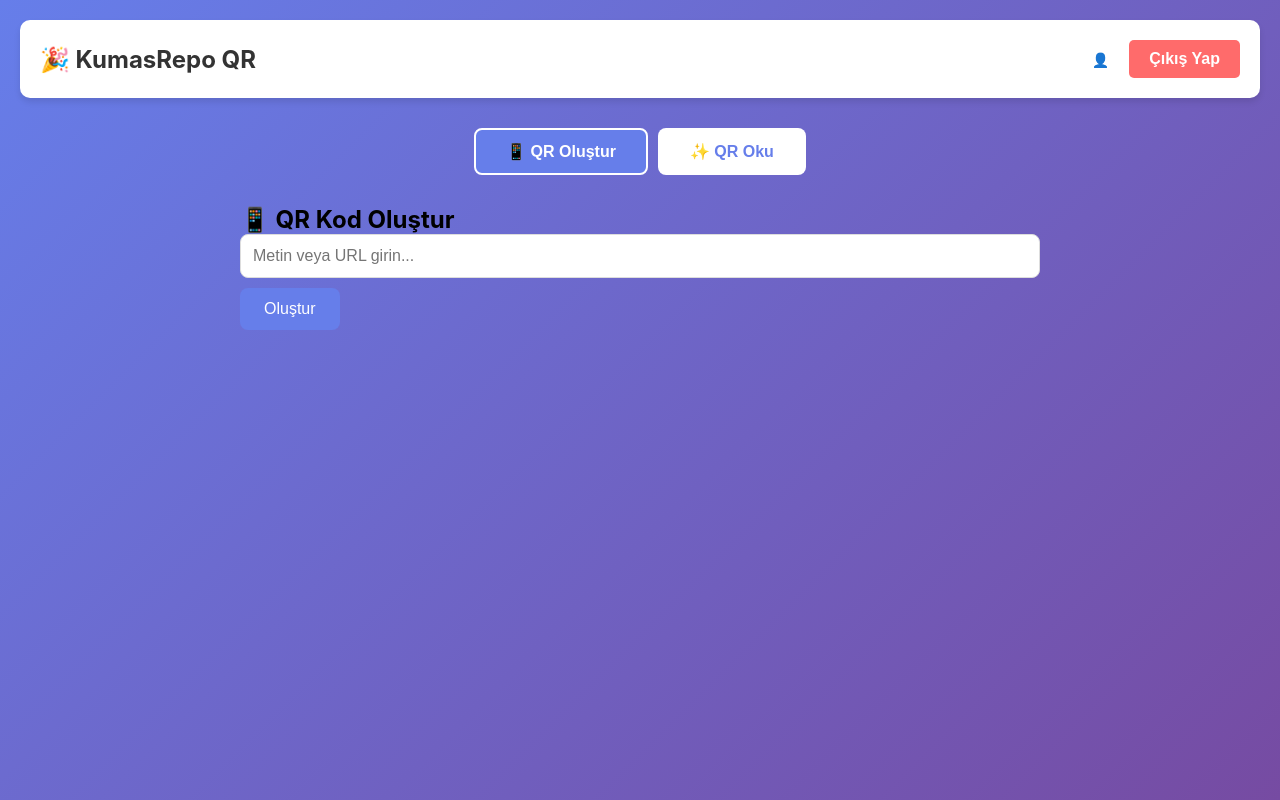
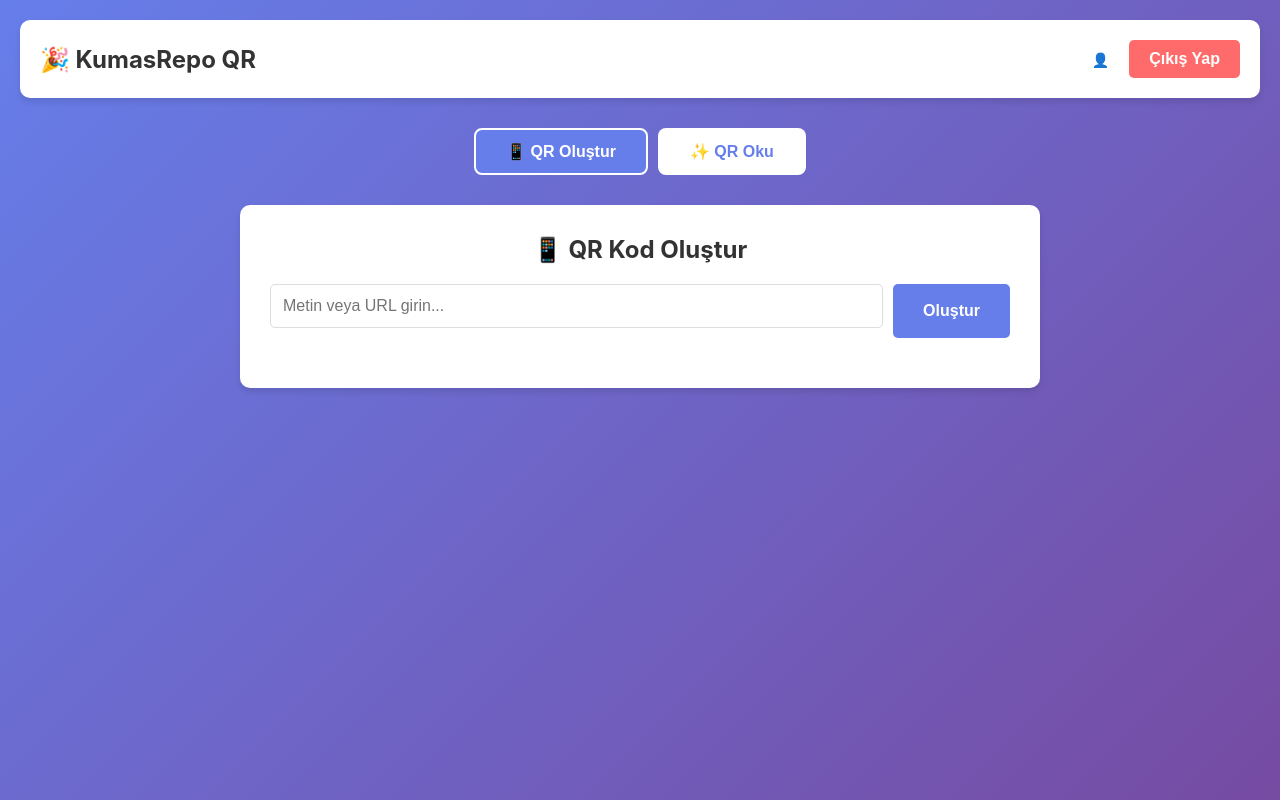
Before and after one commit to hakanncagatay-glitch/kumasrepo-qr, a React (Vite) app: page / in a window 1280 px wide. Built offline with nearby package versions, Linux system fonts and the light colour scheme; sample sign-in values are in the browser's storage.

Commit message:
Update HomePage.css

```diff
--- a/src/styles/HomePage.css
+++ b/src/styles/HomePage.css
@@ -80,3 +80,102 @@
   max-width: 800px;
   margin: 0 auto;
 }
+.qr-generator,
+.qr-scanner {
+  background: white;
+  padding: 30px;
+  border-radius: 10px;
+  box-shadow: 0 4px 6px rgba(0, 0, 0, 0.1);
+  text-align: center;
+}
+
+.qr-generator h2,
+.qr-scanner h2 {
+  color: #333;
+  margin-bottom: 20px;
+}
+
+.input-group {
+  display: flex;
+  gap: 10px;
+  margin-bottom: 20px;
+}
+
+.input-group input {
+  flex: 1;
+  padding: 12px;
+  border: 1px solid #ddd;
+  border-radius: 5px;
+  font-size: 16px;
+}
+
+.input-group button {
+  padding: 12px 30px;
+  background: #667eea;
+  color: white;
+  border: none;
+  border-radius: 5px;
+  cursor: pointer;
+  font-weight: bold;
+  transition: background 0.3s;
+}
+
+.input-group button:hover {
+  background: #764ba2;
+}
+
+.qr-result {
+  display: flex;
+  flex-direction: column;
+  align-items: center;
+  gap: 20px;
+  margin-top: 30px;
+}
+
+.download-btn {
+  padding: 10px 20px;
+  background: #51cf66;
+  color: white;
+  border: none;
+  border-radius: 5px;
+  cursor: pointer;
+  font-weight: bold;
+  transition: background 0.3s;
+}
+
+.download-btn:hover {
+  background: #40c057;
+}
+
+.upload-area {
+  margin: 20px 0;
+}
+
+.upload-area input {
+  display: none;
+}
+
+.upload-area label {
+  display: inline-block;
+  padding: 20px 40px;
+  background: #f0f0f0;
+  border: 2px dashed #667eea;
+  border-radius: 8px;
+  cursor: pointer;
+  font-weight: bold;
+  color: #667eea;
+  transition: all 0.3s;
+}
+
+.upload-area label:hover {
+  background: #667eea;
+  color: white;
+}
+
+.scan-result {
+  margin-top: 20px;
+  padding: 20px;
+  background: #f0f0f0;
+  border-radius: 5px;
+  color: #333;
+}
```
